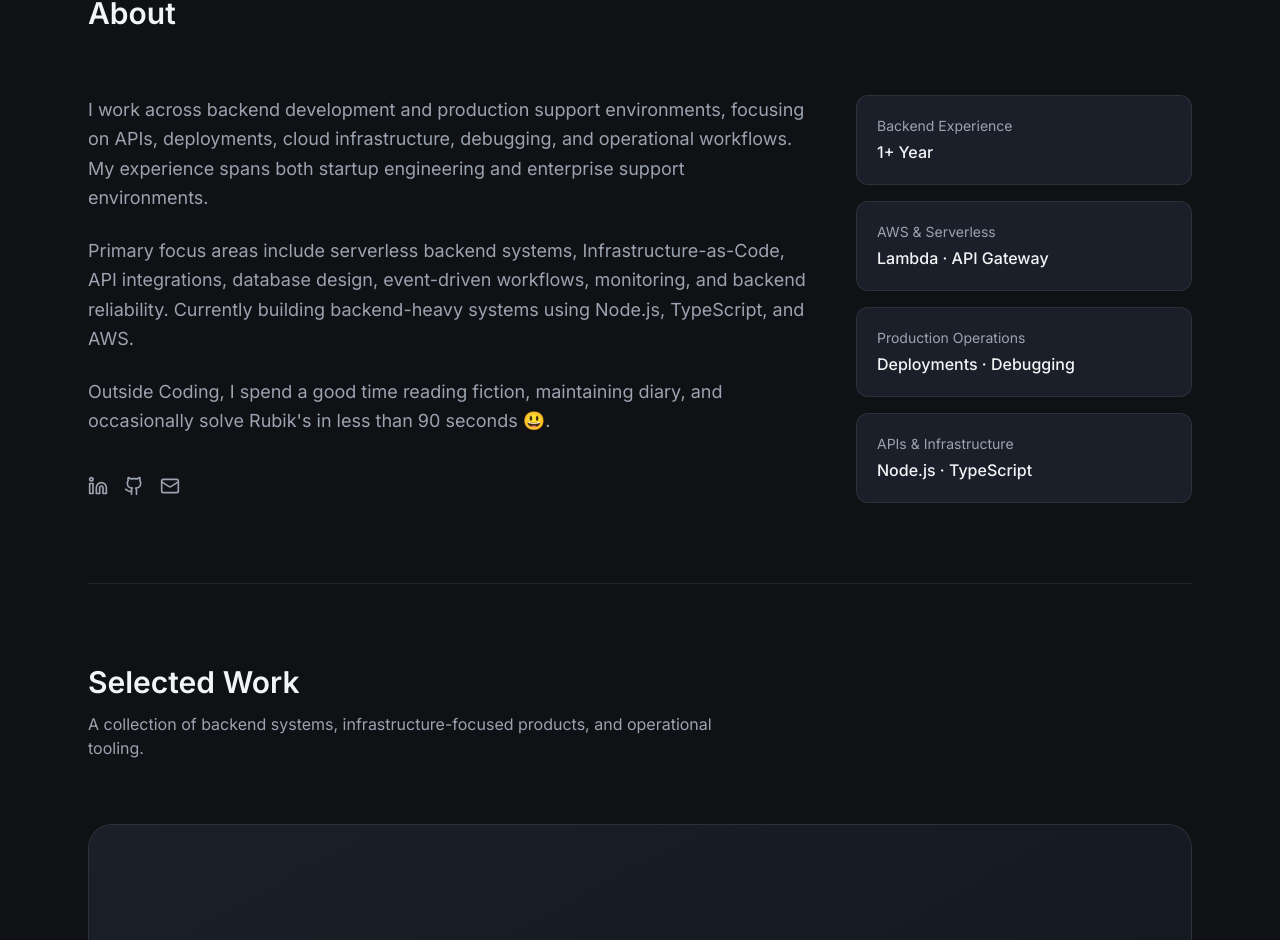
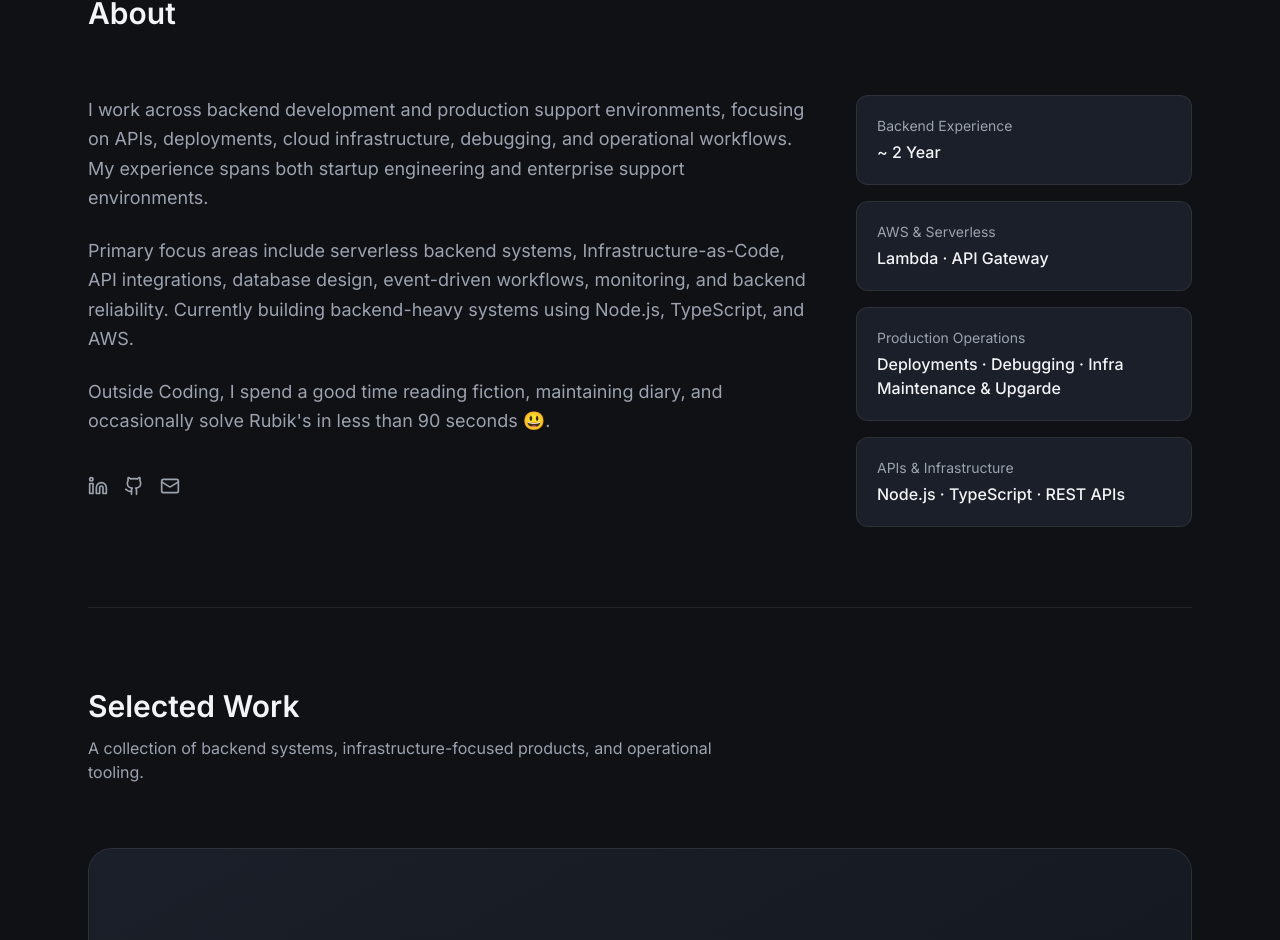
Before and after one commit to zishaxn/zishan-portfolio, a Next.js app: page / in a window 1280 px wide. Shown: the part 909-1849 px from the top of the page. Built offline with nearby package versions, Linux system fonts and the light colour scheme.

Commit message:
update backend experience and refine skill descriptions

```diff
--- a/src/app/page.tsx
+++ b/src/app/page.tsx
@@ -387,10 +387,10 @@ export default function Portfolio() {
             </div>
             <div className="space-y-4">
               {[
-                { label: "Backend Experience", value: "1+ Year" },
+                { label: "Backend Experience", value: "~ 2 Year" },
                 { label: "AWS & Serverless", value: "Lambda · API Gateway" },
-                { label: "Production Operations", value: "Deployments · Debugging" },
-                { label: "APIs & Infrastructure", value: "Node.js · TypeScript" },
+                { label: "Production Operations", value: "Deployments · Debugging · Infra Maintenance & Upgarde" },
+                { label: "APIs & Infrastructure", value: "Node.js · TypeScript · REST APIs" },
               ].map((stat) => (
                 <div
                   key={stat.label}
```
